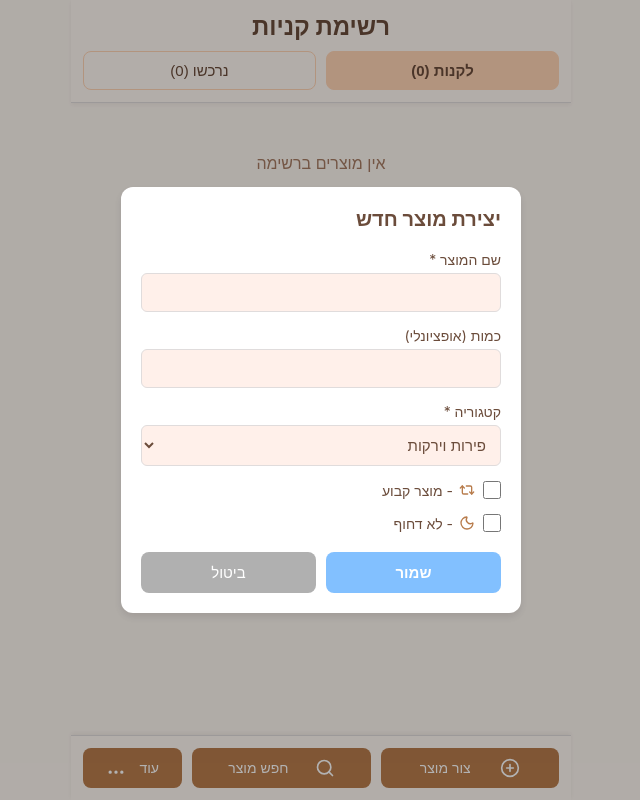
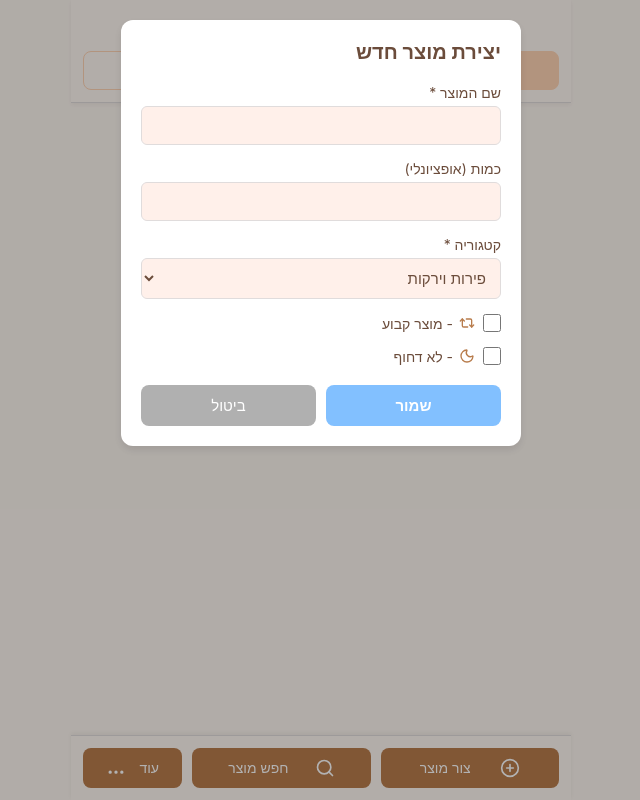
Before and after one commit to menigit/grocery-list, a plain HTML site: page index.html in a window 1280 px wide. Both pictures are taken after a click on the button "צור מוצר". Shown: the whole page, without its empty margins (319-959 px from the left). Drawn offline with Linux system fonts and the light colour scheme.

Commit message:
Popup window (modal) to the top of screen

```diff
--- a/index.html
+++ b/index.html
@@ -179,7 +179,7 @@
             inset: 0;
             background: rgba(0,0,0,0.3);
             display: none;
-            align-items:center;
+            align-items:self-start;
             justify-content:center;
             padding:20px;
             z-index:1000;
```
Also changed, not shown: voucher.html (+1 -1 lines).
